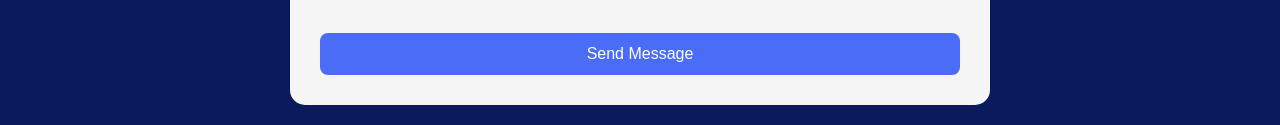
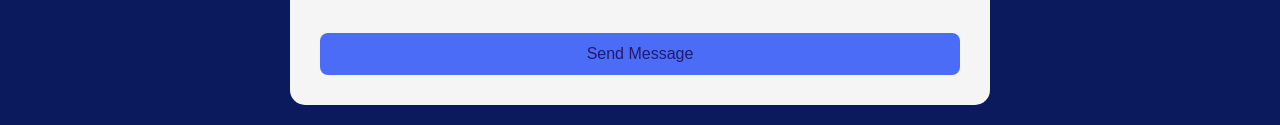
Before and after one commit to mariabehailu2010-glitch/-STUDENT-CORNER, a plain HTML site: page contact.html in a window 1280 px wide. Shown: the part 827-952 px from the top of the page. Drawn offline with Linux system fonts and the light colour scheme.

Commit message:
updated
let go

```diff
--- a/style.css
+++ b/style.css
@@ -683,7 +683,7 @@ button {
     border: none;
     border-radius: 8px;
     background-color: #4a6cf7;
-    color: white;
+    color: rgb(39, 24, 104);
     font-size: 16px;
     cursor: pointer;
 }
```
